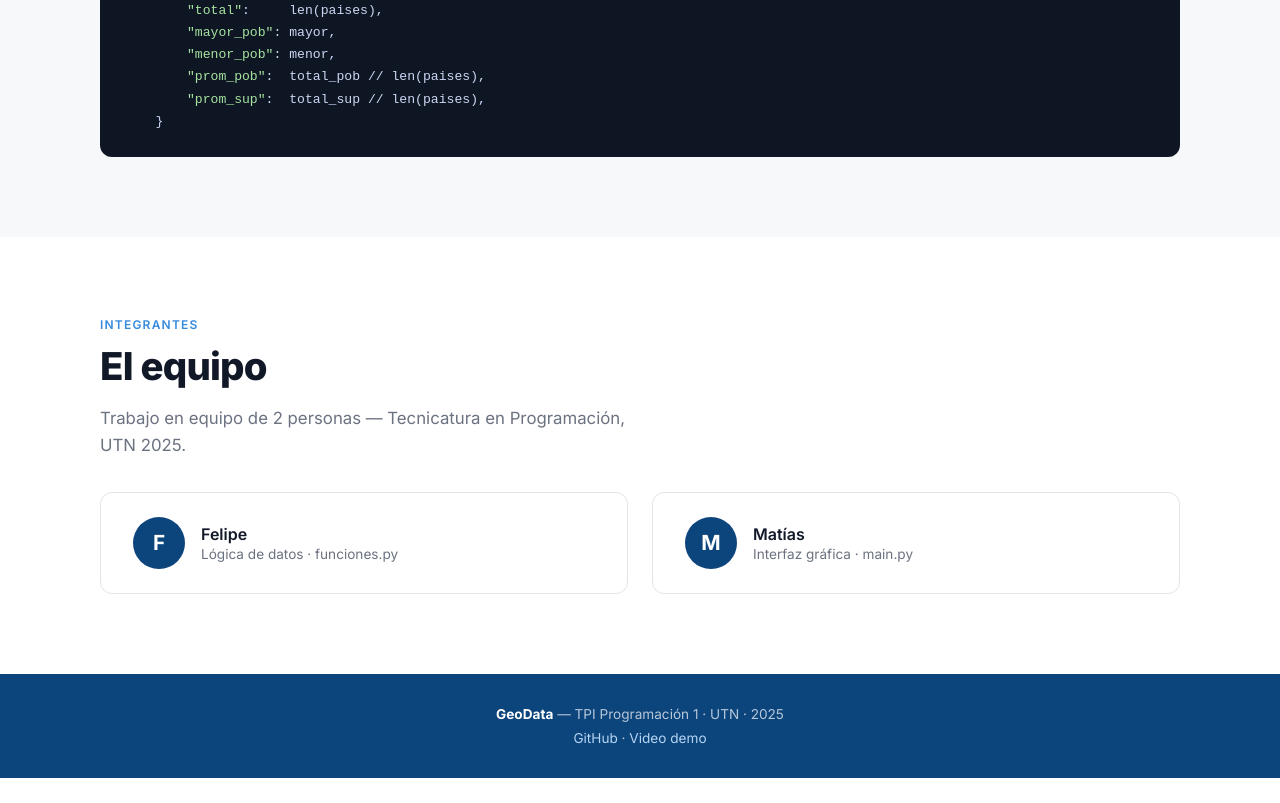
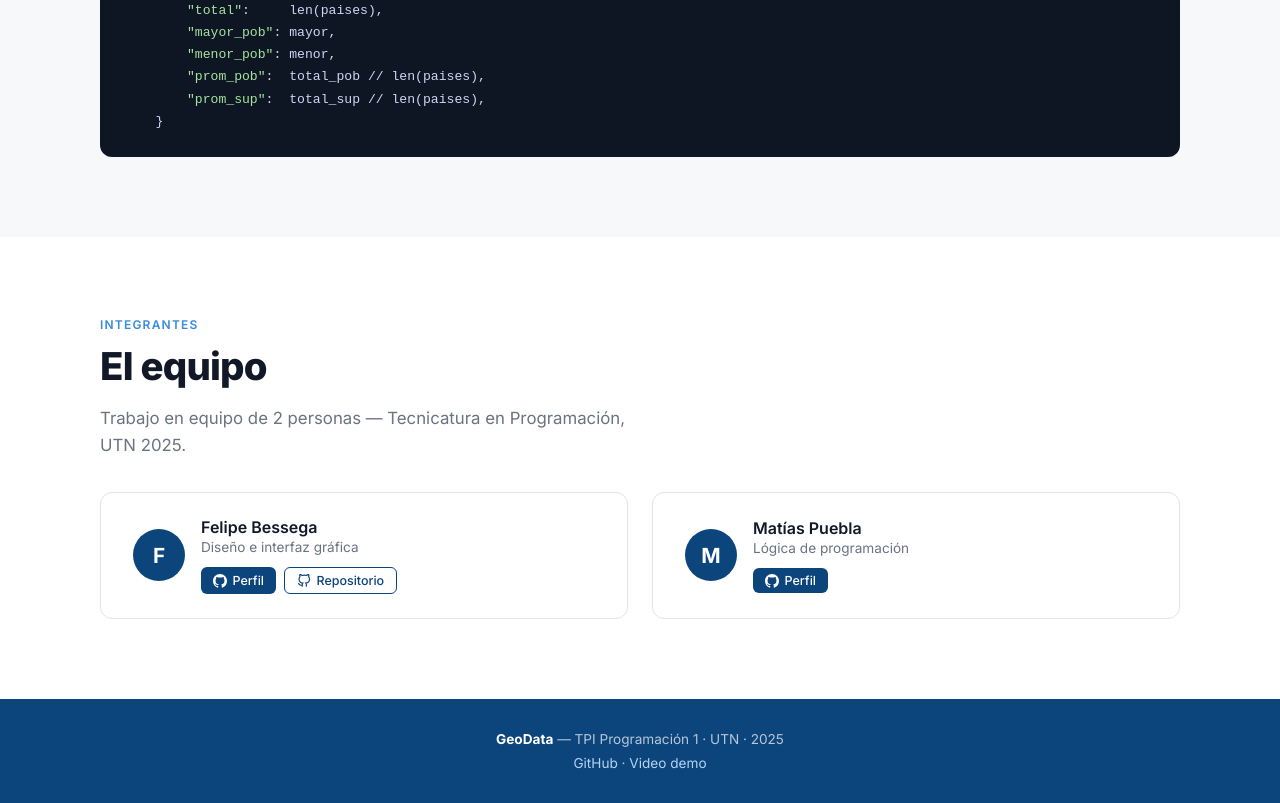
Before and after one commit to felipipee/TPI-UTN-FRM-Trabajo-Final, a plain HTML site: page index.html in a window 1280 px wide. Shown: the part 4222-5025 px from the top of the page. Before the commit the page ends 5000 px from the top, so only its background shows below. Drawn offline with Linux system fonts and the light colour scheme.

Commit message:
Add files via upload

```diff
--- a/index.html
+++ b/index.html
@@ -369,6 +369,19 @@
     }
     .team-name { font-weight: 600; font-size: 1rem; }
     .team-role { font-size: .85rem; color: var(--muted); margin-top: .15rem; }
+    .team-btn {
+      display: inline-flex; align-items: center; gap: .35rem;
+      background: var(--azul); color: #fff;
+      font-size: .78rem; font-weight: 500;
+      padding: .3rem .75rem; border-radius: 6px;
+      text-decoration: none; transition: background .15s;
+    }
+    .team-btn:hover { background: var(--azul-med); }
+    .team-btn-outline {
+      background: transparent; color: var(--azul);
+      border: 1px solid var(--azul);
+    }
+    .team-btn-outline:hover { background: var(--azul-bg); }
 
     /* ── FOOTER ──────────────────────────── */
     footer {
@@ -404,7 +417,7 @@
     <a href="#demo">Demo</a>
     <a href="#codigo">Código</a>
     <a href="#equipo">Equipo</a>
-    <a href="https://github.com/felipipee/TPI-UTN-FRM-Trabajo-Final.git" target="_blank" class="nav-cta">Ver en GitHub</a>
+    <a href="https://github.com" target="_blank" class="nav-cta">Ver en GitHub</a>
   </div>
 </nav>
 
@@ -418,7 +431,7 @@
   </p>
   <div class="hero-btns">
     <a href="#demo" class="btn-primary">Probar demo →</a>
-    <a href="https://github.com/felipipee/TPI-UTN-FRM-Trabajo-Final.git" target="_blank" class="btn-outline">GitHub</a>
+    <a href="https://github.com" target="_blank" class="btn-outline">GitHub</a>
   </div>
   <div class="hero-stats">
     <div class="hero-stat">
@@ -658,16 +671,32 @@
     <div class="team-grid">
       <div class="team-card">
         <div class="team-avatar">F</div>
-        <div>
-          <div class="team-name">Felipe</div>
-          <div class="team-role">Lógica de datos · funciones.py</div>
+        <div style="flex:1">
+          <div class="team-name">Felipe Bessega</div>
+          <div class="team-role">Diseño e interfaz gráfica</div>
+          <div style="margin-top:.75rem;display:flex;gap:.5rem;flex-wrap:wrap">
+            <a href="https://github.com/felipipee" target="_blank" class="team-btn">
+              <svg width="14" height="14" viewBox="0 0 24 24" fill="currentColor"><path d="M12 0C5.37 0 0 5.37 0 12c0 5.31 3.435 9.795 8.205 11.385.6.105.825-.255.825-.57 0-.285-.015-1.23-.015-2.235-3.015.555-3.795-.735-4.035-1.41-.135-.345-.72-1.41-1.23-1.695-.42-.225-1.02-.78-.015-.795.945-.015 1.62.87 1.845 1.23 1.08 1.815 2.805 1.305 3.495.99.105-.78.42-1.305.765-1.605-2.67-.3-5.46-1.335-5.46-5.925 0-1.305.465-2.385 1.23-3.225-.12-.3-.54-1.53.12-3.18 0 0 1.005-.315 3.3 1.23.96-.27 1.98-.405 3-.405s2.04.135 3 .405c2.295-1.56 3.3-1.23 3.3-1.23.66 1.65.24 2.88.12 3.18.765.84 1.23 1.905 1.23 3.225 0 4.605-2.805 5.625-5.475 5.925.435.375.81 1.095.81 2.22 0 1.605-.015 2.895-.015 3.3 0 .315.225.69.825.57A12.02 12.02 0 0 0 24 12c0-6.63-5.37-12-12-12z"/></svg>
+              Perfil
+            </a>
+            <a href="https://github.com/felipipee/TPI-UTN-FRM-Trabajo-Final" target="_blank" class="team-btn team-btn-outline">
+              <svg width="14" height="14" viewBox="0 0 24 24" fill="none" stroke="currentColor" stroke-width="2"><path d="M9 19c-5 1.5-5-2.5-7-3m14 6v-3.87a3.37 3.37 0 0 0-.94-2.61c3.14-.35 6.44-1.54 6.44-7A5.44 5.44 0 0 0 20 4.77 5.07 5.07 0 0 0 19.91 1S18.73.65 16 2.48a13.38 13.38 0 0 0-7 0C6.27.65 5.09 1 5.09 1A5.07 5.07 0 0 0 5 4.77a5.44 5.44 0 0 0-1.5 3.78c0 5.42 3.3 6.61 6.44 7A3.37 3.37 0 0 0 9 18.13V22"/></svg>
+              Repositorio
+            </a>
+          </div>
         </div>
       </div>
       <div class="team-card">
         <div class="team-avatar">M</div>
-        <div>
-          <div class="team-name">Matías</div>
-          <div class="team-role">Interfaz gráfica · main.py</div>
+        <div style="flex:1">
+          <div class="team-name">Matías Puebla</div>
+          <div class="team-role">Lógica de programación</div>
+          <div style="margin-top:.75rem">
+            <a href="https://github.com/XMaTuuX" target="_blank" class="team-btn">
+              <svg width="14" height="14" viewBox="0 0 24 24" fill="currentColor"><path d="M12 0C5.37 0 0 5.37 0 12c0 5.31 3.435 9.795 8.205 11.385.6.105.825-.255.825-.57 0-.285-.015-1.23-.015-2.235-3.015.555-3.795-.735-4.035-1.41-.135-.345-.72-1.41-1.23-1.695-.42-.225-1.02-.78-.015-.795.945-.015 1.62.87 1.845 1.23 1.08 1.815 2.805 1.305 3.495.99.105-.78.42-1.305.765-1.605-2.67-.3-5.46-1.335-5.46-5.925 0-1.305.465-2.385 1.23-3.225-.12-.3-.54-1.53.12-3.18 0 0 1.005-.315 3.3 1.23.96-.27 1.98-.405 3-.405s2.04.135 3 .405c2.295-1.56 3.3-1.23 3.3-1.23.66 1.65.24 2.88.12 3.18.765.84 1.23 1.905 1.23 3.225 0 4.605-2.805 5.625-5.475 5.925.435.375.81 1.095.81 2.22 0 1.605-.015 2.895-.015 3.3 0 .315.225.69.825.57A12.02 12.02 0 0 0 24 12c0-6.63-5.37-12-12-12z"/></svg>
+              Perfil
+            </a>
+          </div>
         </div>
       </div>
     </div>
```
